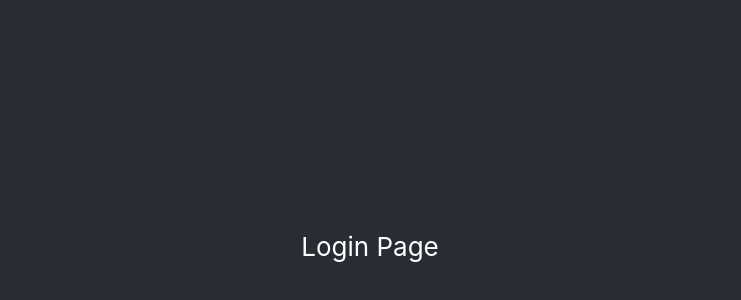
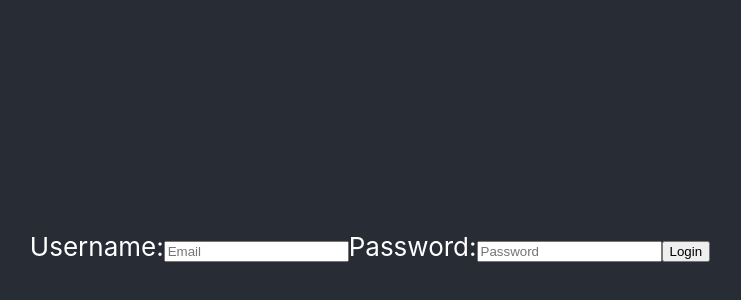
Before and after one commit to nikolaklenje/toDoAppReact, a React (Create React App) app: page /login in a window 1280 px wide. Shown: the part 154-454 px from the top of the page, without its empty margins (270-1011 px from the left). Built offline with nearby package versions, Linux system fonts and the light colour scheme.

Commit message:
Login Component

```diff
--- a/src/pages/Home.js
+++ b/src/pages/Home.js
@@ -99,6 +99,3 @@ const Home = () => {
 };
 export default Home;
 //login (userName password, forgot),
-//signup
-//reset paswoord
-//forgot password
--- a/src/pages/login.js
+++ b/src/pages/login.js
@@ -1,4 +1,12 @@
 const Login = () => {
-  return <div>Login Page</div>;
+  return (
+    <div>
+      Username:
+      <input type="email" placeholder="Email" />
+      Password:
+      <input type="password" placeholder="Password" />
+      <button>Login</button>
+    </div>
+  );
 };
 export default Login;
```
